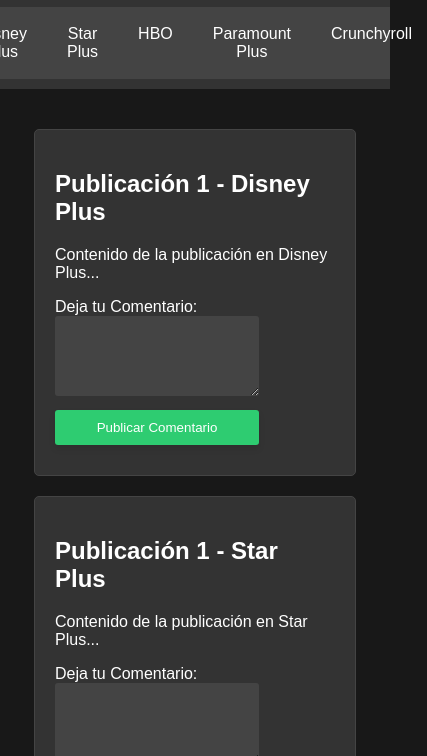
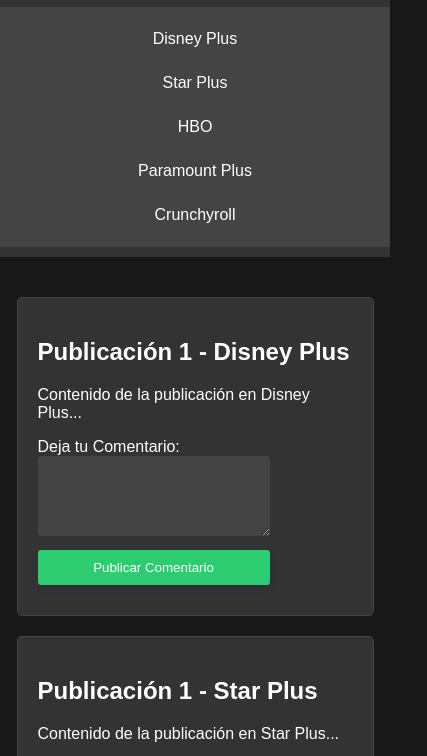
Before and after one commit to streamsnag/StreamSnag, a plain HTML site: page index.html in a window 390 px wide. Shown: the part 71-827 px from the top of the page, 427 px wide, since content can reach past the window. Drawn offline with Linux system fonts and the light colour scheme.

Commit message:
Update style.css

```diff
--- a/css/style.css
+++ b/css/style.css
@@ -99,12 +99,42 @@ button:hover {
     font-size: 0.8em;
     color: #888;
 }
-/* Consulta de medios para pantallas más pequeñas, como dispositivos móviles */
-@media (max-width: 768px) {
+
+/* Estilos para pantallas de celulares */
+@media (max-width: 480px) {
     header {
         padding: 10px 0;
     }
 
-    /* Modifica los estilos para adaptarse a pantallas pequeñas */
-    /* Por ejemplo, podrías cambiar el tamaño del texto, ajustar márgenes o tamaños de elementos */
+    nav {
+        flex-direction: column;
+        align-items: center;
+    }
+
+    nav a {
+        margin: 5px 0;
+    }
+
+    .post {
+        width: 90%;
+    }
+
+    /* Otros ajustes para pantallas pequeñas */
 }
+
+
+/* Estilos comunes para dispositivos de tamaño mayor a celulares */
+@media (min-width: 481px) {
+    header {
+        padding: 20px 0;
+    }
+
+    nav {
+        justify-content: center;
+    }
+
+    /* Otros ajustes para tamaños de pantalla mayores a celulares */
+}
+
+/* Otros estilos comunes que se aplicarán independientemente del tamaño de pantalla */
+/* ... */
```
